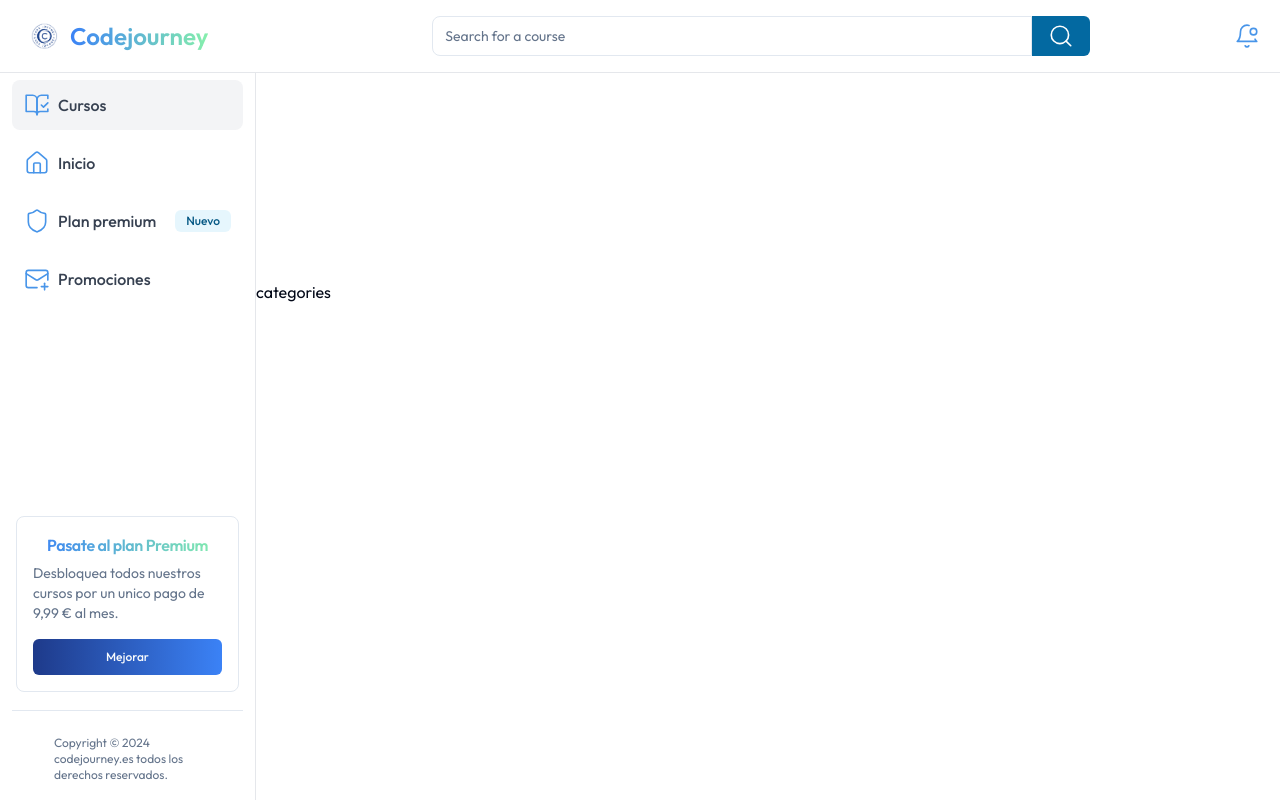
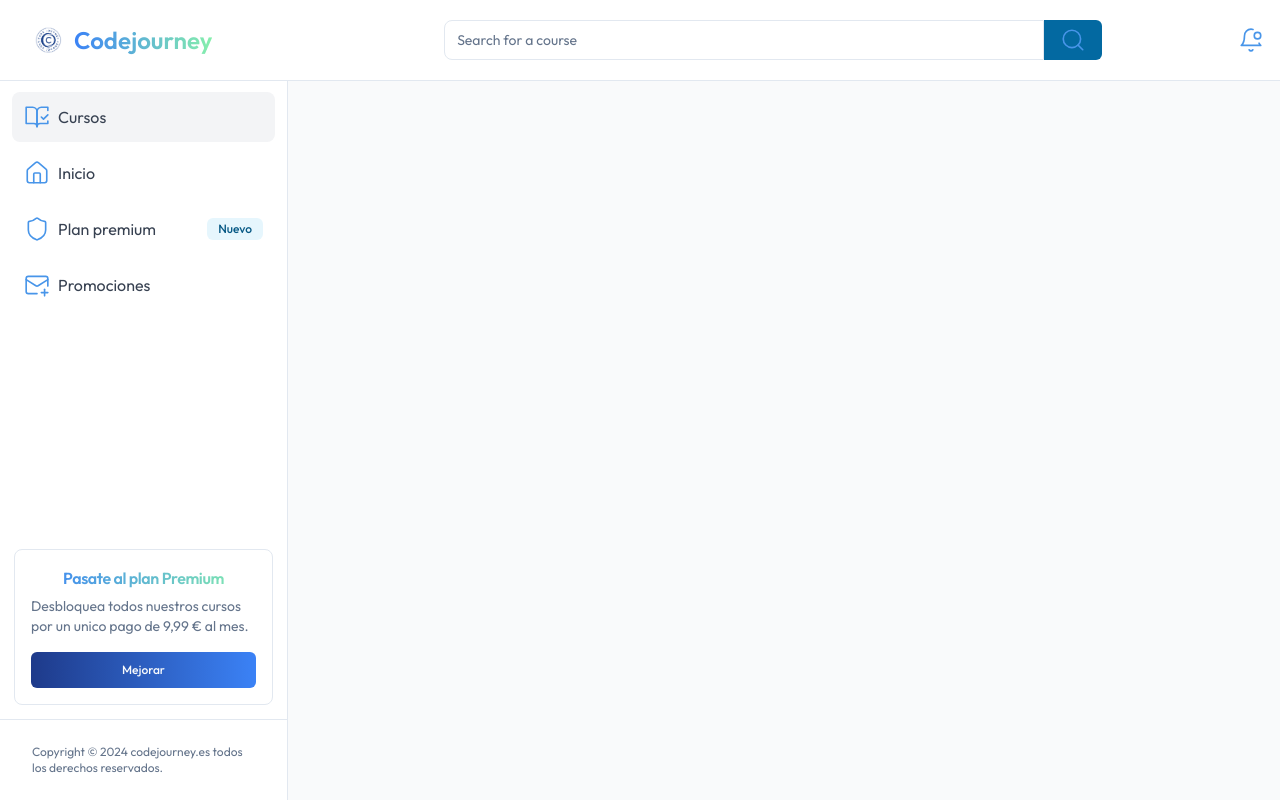
Before and after one commit to victorgxn/codejourney, a Next.js app: page /dashboard in a window 1280 px wide. Built offline with nearby package versions, Linux system fonts and the light colour scheme.

Commit message:
Diseño responsive dashbord top-bar/aside, no hay nadie mejor que yo

```diff
--- a/src/app/(home)/(routes)/dashboard/page.tsx
+++ b/src/app/(home)/(routes)/dashboard/page.tsx
@@ -1,9 +1,8 @@
-import {CategoryFilter} from "@/app/(home)/_components";
 
 export default function Dashboard() {
     return (
        <div>
-           <CategoryFilter/>
+        <h1>Tetas</h1>
        </div>
     )
 
--- a/src/app/(home)/(routes)/layout.tsx
+++ b/src/app/(home)/(routes)/layout.tsx
@@ -7,19 +7,20 @@ export const metadata: Metadata = {
 };
 
 export default function HomeLayout({
-                                   children,
-                               }: Readonly<{
+                                       children,
+                                   }: Readonly<{
     children: React.ReactNode;
 }>) {
     return (
-            <div >
-                <div className='h-full w-64'>
-                    <SideBarNav/>
-                </div>
-                <div className='m-64'>
+        <div className='flex flex-col h-full'>
+            <div className='flex-1'>
+                <SideBarNav/>
+                <div>
                     {children}
                 </div>
 
             </div>
+        </div>
+
     )
 }
--- a/src/app/(home)/_components/(Side-BarNav)/Aside.tsx
+++ b/src/app/(home)/_components/(Side-BarNav)/Aside.tsx
@@ -35,13 +35,11 @@ export const Aside = () => {
     ]
     return (
         <aside
-            className="fixed top-0 left-0 z-40 w-64 h-screen pt-20 transition-transform -translate-x-full bg-white border-r border-gray-200 sm:translate-x-0 dark:bg-gray-800 dark:border-gray-700"
+            className="hidden lg:flex pt-[80px] h-full w-72 flex-col fixed inset-y-0 z-[48]"
             aria-label="Sidebar">
-            <div className="h-full px-3 pb-4 overflow-y-auto bg-white dark:bg-gray-800 ">
-                <div className='w-full '>
-
-
-                    <ul className="space-y-2 font-medium">
+            <div className="h-full flex flex-col bg-white border-r overflow-y-auto">
+                <div className='flex flex-col w-full flex-1'>
+                    <ul className="flex flex-col w-full space-y-1.5 p-3">
                         {menuList.map((item, index: number) => (
                             <li key={item.id}>
                                 <Link href={item.path}
@@ -60,7 +58,7 @@ export const Aside = () => {
                         ))}
                     </ul>
                 </div>
-                <div className="p-1">
+                <div className="p-3.5">
                     <div className="mt-52 rounded-lg border bg-card text-card-foreground shadow-none w-full">
                         <div className="flex flex-col space-y-1.5 p-2 pt-0 md:p-4"><h3
                             className=" flex items-center justify-center font-semibold tracking-tight text-base  bg-gradient-to-r
@@ -79,7 +77,6 @@ export const Aside = () => {
                 </div>
                 <FooterAside/>
             </div>
-
         </aside>
 
 
--- a/src/app/(home)/_components/(Side-BarNav)/FooterAside.tsx
+++ b/src/app/(home)/_components/(Side-BarNav)/FooterAside.tsx
@@ -1,8 +1,8 @@
 export const FooterAside = () => {
     return (
         //TODO: Mejorar el footer
-        <footer className="mt-3.5 p-4 w-full bg-white border-t flex items-center justify-between">
-            <div className="ml-2.5 text-xs text-muted-foreground py-2 px-4 lg:flex-1">Copyright © 2024 codejourney.es todos los derechos reservados.</div>
+        <footer className="p-4 w-full bg-white border-t flex items-center justify-between">
+            <div className="text-xs text-muted-foreground py-2 px-4 lg:flex-1">Copyright © 2024 codejourney.es todos los derechos reservados.</div>
         </footer>
     )
 }
--- a/src/app/(home)/_components/(Side-BarNav)/GridCourses.tsx
+++ /dev/null
@@ -1,7 +0,0 @@
-
-export const GridCourses = () => {
-    return (
-    <div>Hola</div>
-    );
-
-}
--- a/src/app/(home)/_components/(Side-BarNav)/NavBar.tsx
+++ b/src/app/(home)/_components/(Side-BarNav)/NavBar.tsx
@@ -18,8 +18,7 @@ import {SearchBar} from "@/app/(home)/_components/(Side-BarNav)/SearchBar";
 export const NavBar = () => {
     return (
         <div> {/* //TODO: Arreglar el boton del responsive y añadirle los <Link/> */}
-            <nav
-                className="fixed top-0 z-50 w-full bg-white border-b border-gray-200 dark:bg-gray-800 dark:border-gray-700">
+            <nav className="p-4 gap-x-4 h-full flex items-center bg-white border-b">
                 <div className="md:hidden">
                     <Sheet>
                         <SheetTrigger>
@@ -46,9 +45,7 @@ export const NavBar = () => {
                         </SheetContent>
                     </Sheet>
                 </div>
-                <div className="px-3 py-3 lg:px-5 lg:pl-3">
-                    <div className="flex items-center justify-between">
-                        <div className="flex items-center justify-start rtl:justify-end">
+                        <div className="items-center gap-x-2 hidden lg:flex hover:opacity-75 transition-opacity">
                             <Link href="/" className="flex ms-2 md:me-24 items-center">
                                 <Image
                                     src="/images/logo/codejourneyLogo.png"
@@ -65,15 +62,16 @@ export const NavBar = () => {
             bg-clip-text
             text-transparent">Codejourney</span>
                             </Link>
-                            <SearchBar/>
+
 
                         </div>
-                        <div className='flex items-center gap-4'>
+                        <div className='ml-auto hidden lg:block'>
+                            <SearchBar/>
+                        </div>
+                        <div className='flex items-center gap-x-4 ml-auto'>
                             <svg xmlns="http://www.w3.org/2000/svg" width="24" height="24" viewBox="0 0 24 24" fill="none" stroke="currentColor" strokeWidth="2" strokeLinecap="round" strokeLinejoin="round" className="lucide lucide-bell-dot text-gray-500"><path d="M19.4 14.9C20.2 16.4 21 17 21 17H3s3-2 3-9c0-3.3 2.7-6 6-6 .7 0 1.3.1 1.9.3"></path><path d="M10.3 21a1.94 1.94 0 0 0 3.4 0"></path><circle cx="18" cy="8" r="3"></circle></svg>
                             <UserButton afterSignOutUrl="/"/>
                         </div>
-                    </div>
-                </div>
             </nav>
         </div>
 
--- a/src/app/(home)/_components/(Side-BarNav)/SearchBar.tsx
+++ b/src/app/(home)/_components/(Side-BarNav)/SearchBar.tsx
@@ -1,21 +1,23 @@
 export const SearchBar = () => {
     return (
-        <div className="mx-32 hidden lg:block">
-            <form className="flex items-center relative"><input
+        <form className="flex items-center relative">
+            <input
                 className="flex h-10 border border-input bg-background px-3 py-2 text-sm ring-offset-background file:border-0 file:bg-transparent file:text-sm file:font-medium placeholder:text-muted-foreground focus-visible:outline-none focus-visible:ring-2 focus-visible:ring-offset-2 disabled:cursor-not-allowed disabled:opacity-50 w-full lg:w-[600px] rounded-lg rounded-r-none focus-visible:ring-transparent pr-8"
-                placeholder="Search for a course" value=""/>
-                <button
-                    className="inline-flex items-center justify-center rounded-md text-sm font-medium ring-offset-background transition-colors focus-visible:outline-none focus-visible:ring-2 focus-visible:ring-ring focus-visible:ring-offset-2 disabled:pointer-events-none disabled:opacity-50 bg-sky-700 text-white hover:bg-sky-700/80 h-10 px-4 py-2 rounded-l-none"
-                    type="submit">
-                    <svg xmlns="http://www.w3.org/2000/svg" width="20" height="20" viewBox="0 0 24 24" fill="none"
-                         stroke="#ffffff" strokeWidth="2" strokeLinecap="round" strokeLinejoin="round"
-                         className="lucide lucide-search">
-                        <circle cx="11" cy="11" r="8"/>
-                        <path d="m21 21-4.3-4.3"/>
-                    </svg>
-                </button>
-            </form>
-        </div>
+                placeholder="Search for a course"
+                value=""
+            />
+            <button
+                className="inline-flex items-center justify-center rounded-md text-sm font-medium ring-offset-background transition-colors focus-visible:outline-none focus-visible:ring-2 focus-visible:ring-ring focus-visible:ring-offset-2 disabled:pointer-events-none disabled:opacity-50 bg-sky-700 text-white hover:bg-sky-700/80 h-10 px-4 py-2 rounded-l-none"
+                type="submit"
+            >
+                <svg xmlns="http://www.w3.org/2000/svg" width="24" height="24" viewBox="0 0 24 24" fill="none"
+                     stroke="currentColor" strokeWidth="2" strokeLinecap="round" strokeLinejoin="round"
+                     className="lucide lucide-search h-4 w-4"
+                >
+                    <circle cx="11" cy="11" r="8"></circle>
+                    <path d="m21 21-4.3-4.3"></path>
+                </svg>
+            </button>
+        </form>
     );
-
 }
--- a/src/app/(home)/_components/(Side-BarNav)/SideBarNav.tsx
+++ b/src/app/(home)/_components/(Side-BarNav)/SideBarNav.tsx
@@ -1,13 +1,15 @@
 import {NavBar} from "@/app/(home)/_components/(Side-BarNav)/NavBar";
 import {Aside} from "@/app/(home)/_components/(Side-BarNav)/Aside";
-import {GridCourses} from "@/app/(home)/_components/(Side-BarNav)/GridCourses";
 
 export const SideBarNav = () => {
     return (
         <div>
-            <NavBar/>
-            <Aside/>
-            <GridCourses/>
+            <div className='h-[80px] fixed inset-y-0 w-full z-[49]'>
+                <NavBar/>
+            </div>
+            <div className='className="hidden lg:flex pt-[80px] h-full w-72 flex-col fixed inset-y-0 z-[48]"'>
+                <Aside/>
+            </div>
         </div>
     );
 
--- a/src/app/(home)/_components/CategoryFilter.tsx
+++ /dev/null
@@ -1,7 +0,0 @@
-export function CategoryFilter() {
-    return (
-        <div>
-            categories
-        </div>
-    );
-}
--- a/src/app/(home)/_components/index.ts
+++ b/src/app/(home)/_components/index.ts
@@ -1,2 +1 @@
 export * from '@/app/(home)/_components/(Side-BarNav)/SideBarNav';
-export * from  './CategoryFilter';
--- a/src/app/layout.tsx
+++ b/src/app/layout.tsx
@@ -18,7 +18,7 @@ export default function RootLayout({
   return (
       <ClerkProvider>
     <html lang="en">
-      <body className={font.className}>{children}</body>
+      <body className={`${font.className} bg-gray-50 min-h-screen`}>{children}</body>
     </html>
       </ClerkProvider>
   );
```
